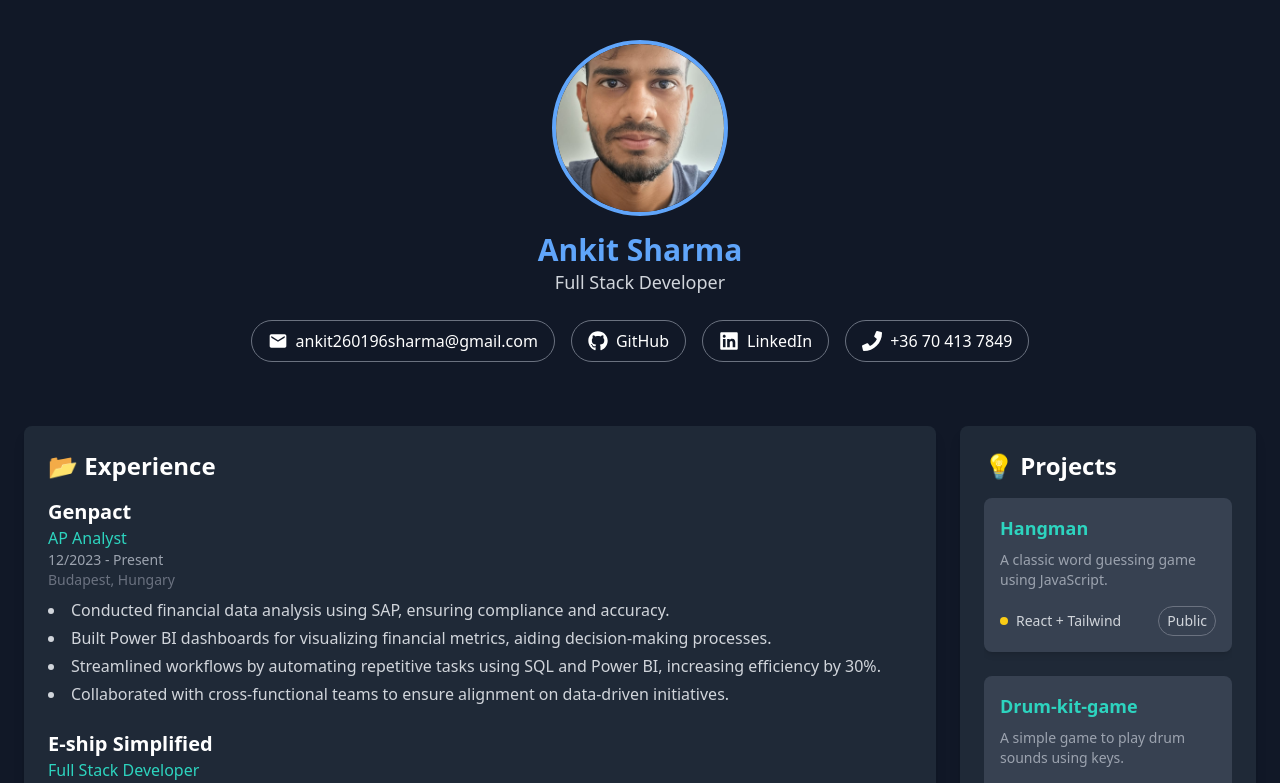
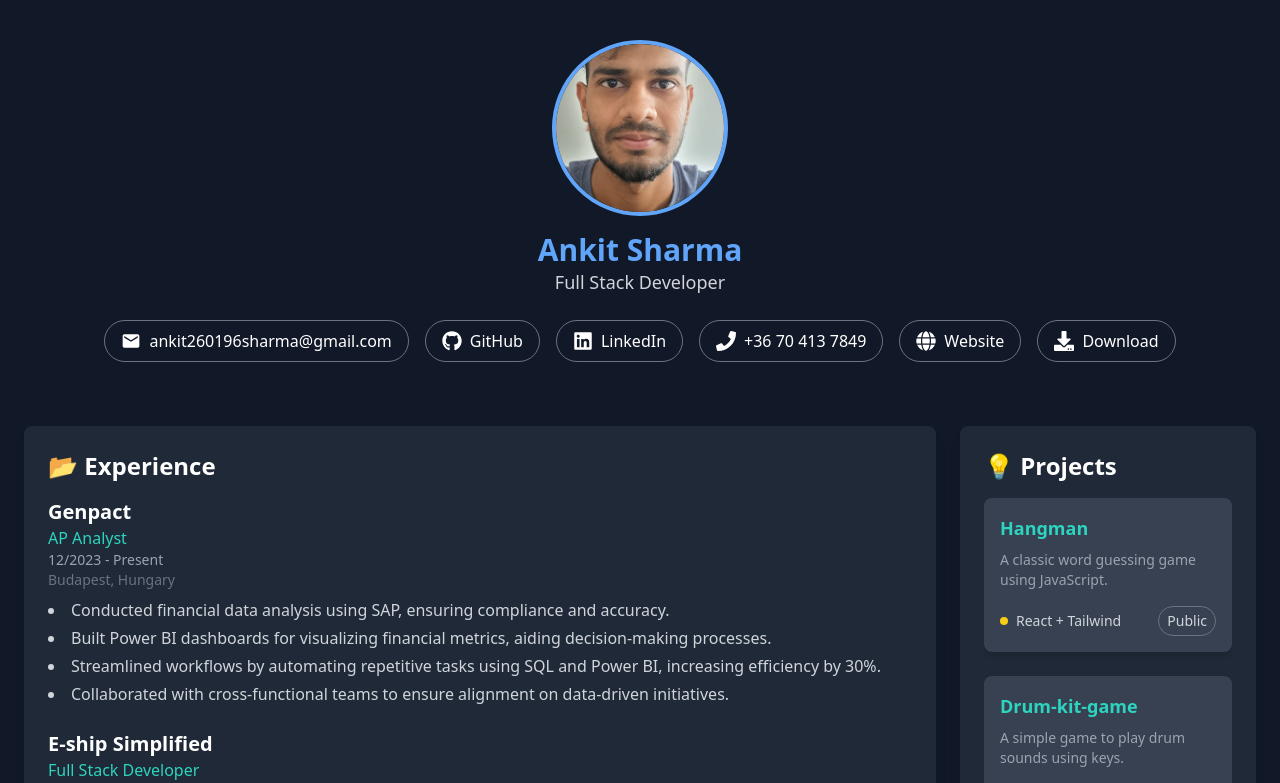
Before and after one commit to itsyourtechguy/resume, a React (Vite) app: page / in a window 1280 px wide. Shown: the top 783 px of the page. Built offline with nearby package versions, Linux system fonts and the light colour scheme.

Commit message:
Added download button

```diff
--- a/src/components/Header.tsx
+++ b/src/components/Header.tsx
@@ -1,8 +1,8 @@
 import { MdEmail } from "react-icons/md";
-import { FaGithub, FaLinkedin, FaPhone } from "react-icons/fa";
+import { FaDownload, FaGithub, FaGlobe, FaLinkedin, FaPhone } from "react-icons/fa";
 
 const Header = ({ details }: { details: any }) => {
-  const { image, name, title, email, githubLink, phone, linkedin } = details;
+  const { image, name, title, email, githubLink, phone, linkedin, website, resume } = details;
 
   return (
     <header className="bg-gray-900 text-white flex flex-col items-center py-10">
@@ -45,6 +45,21 @@ const Header = ({ details }: { details: any }) => {
           <FaPhone className="text-xl" />
           <span className="ml-2">{phone}</span>
         </a>
+        <a
+            href={website}
+            className="flex items-center px-4 py-2 border border-gray-500 rounded-full hover:border-blue-400"
+        >
+          <FaGlobe className="text-xl" />
+          <span className="ml-2">Website</span>
+        </a>
+        <a
+            href={resume}
+            download="Ankit Sharma CV.pdf"
+            className="flex items-center px-4 py-2 border border-gray-500 rounded-full hover:border-blue-400 hover:bg-teal-600"
+        >
+          <FaDownload className="text-xl" />
+          <span className="ml-2">Download</span>
+        </a>
       </div>
     </header>
   );
--- a/src/constants/data.tsx
+++ b/src/constants/data.tsx
@@ -1,4 +1,5 @@
 import Image from "../Image/Photo.jpeg";
+import Resume from "../../public/Ankit Sharma CV.pdf"
 
 // Personal details
 export const headerDetails = {
@@ -9,6 +10,8 @@ export const headerDetails = {
   githubLink: "https://github.com/itsyourtechguy",
   linkedin: "https://www.linkedin.com/in/ankit-sharma-17ba89148/",
   phone: "+36 70 413 7849",
+  website: "https://itsyourtechguy.github.io/Portfolio",
+  resume: Resume,
 };
 
 // Education
```
Also changed, not shown: src/App.tsx (line endings or trailing spaces), 1 other file (tests, documents, lock files or other folders).
